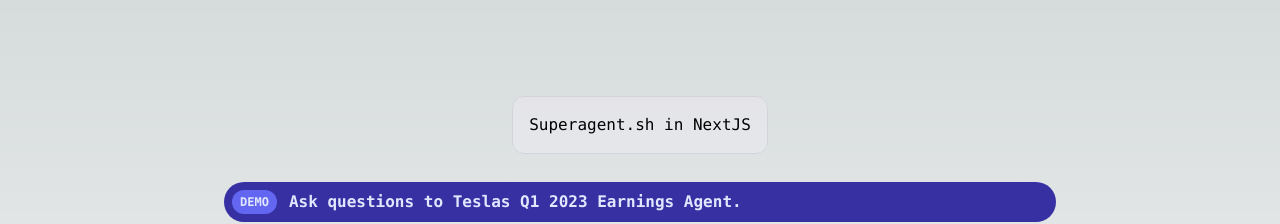
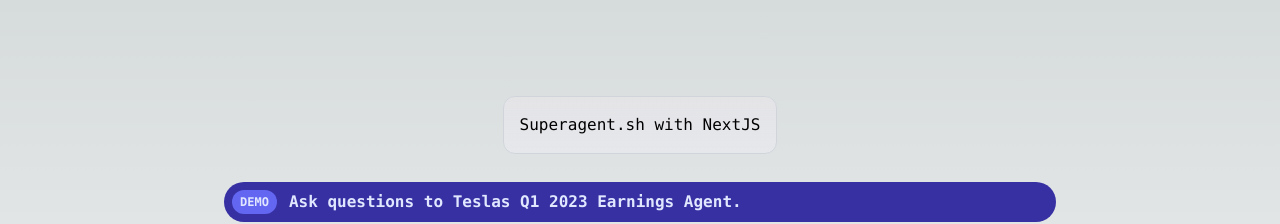
Before and after one commit to homanp/nextjs-superagent, a Next.js app: page / in a window 1280 px wide. Shown: the top 224 px of the page. Built offline with nearby package versions, Linux system fonts and the light colour scheme; no server answers; what superagentai-js would draw is missing.

Commit message:
Small tweaks

```diff
--- a/app/page.js
+++ b/app/page.js
@@ -33,7 +33,7 @@
       <div className="flex flex-col space-y-7">
         <div className="z-10 w-full  mx-auto items-start justify-center font-mono text-md lg:flex">
           <p className="flex w-full align-center justify-center border-b border-gray-300 bg-gradient-to-b from-zinc-200 pb-6 pt-8 backdrop-blur-2xl dark:border-neutral-800 dark:bg-zinc-800/30 dark:from-inherit lg:static lg:w-auto  lg:rounded-xl lg:border lg:bg-gray-200 lg:p-4 lg:dark:bg-zinc-800/30">
-            Superagent.sh in NextJS
+            Superagent.sh with NextJS
           </p>
         </div>
 
```
Also changed, not shown: 1 other file (tests, documents, lock files or other folders).
